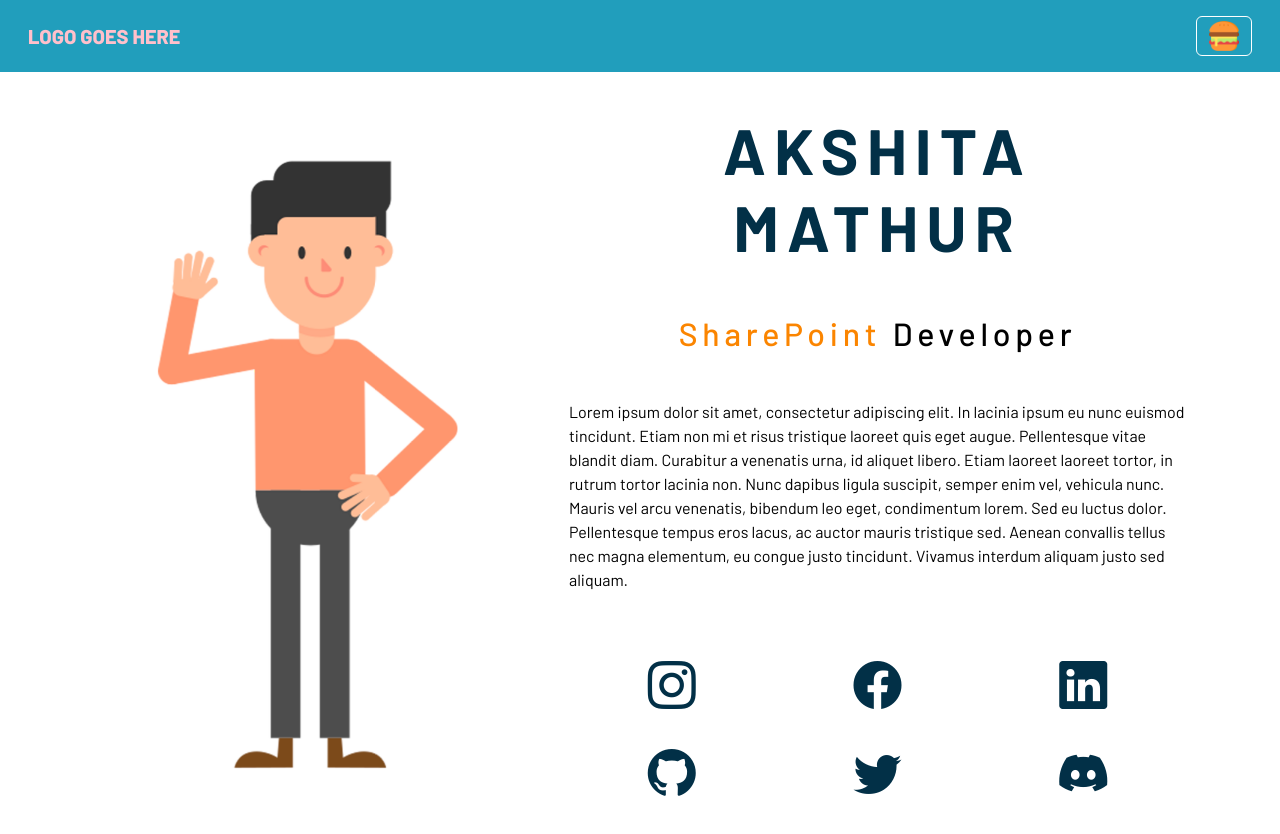
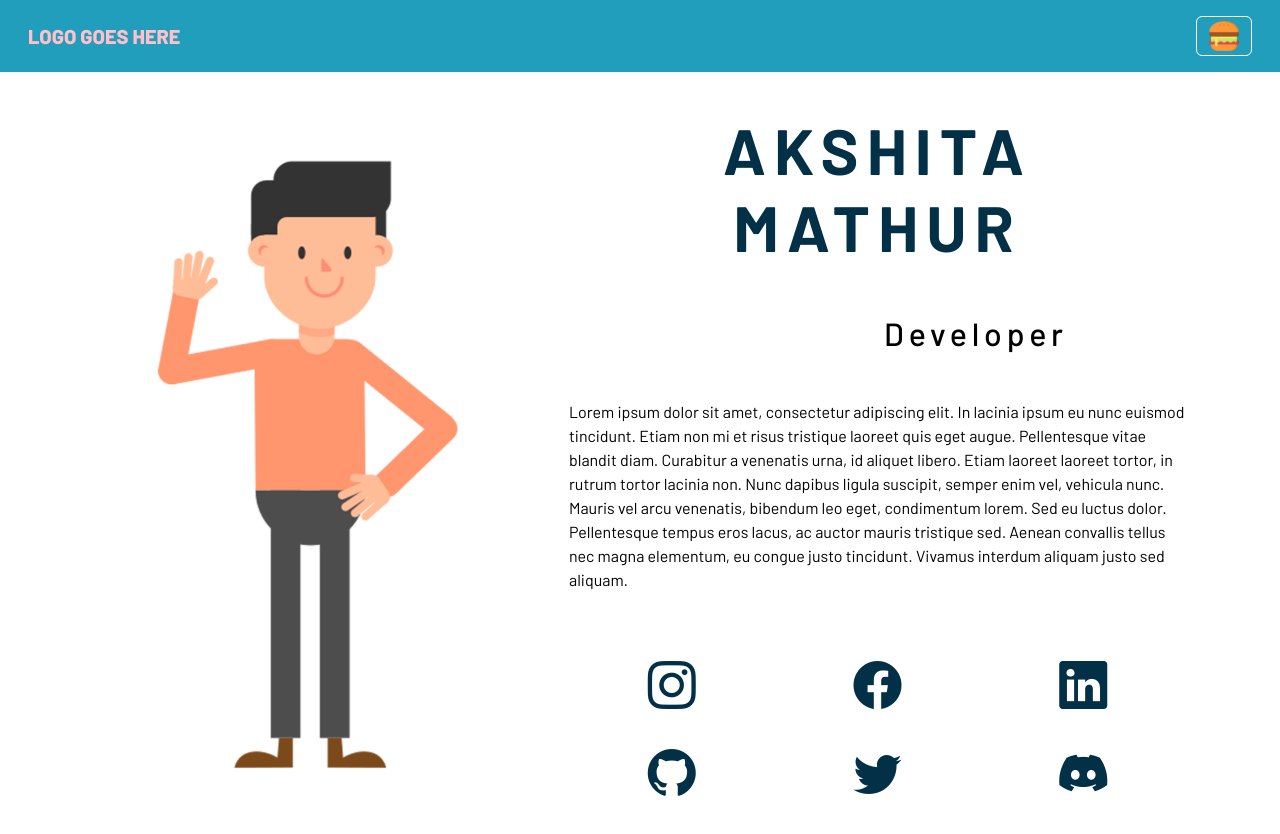
Before and after one commit to akshitamathur/myportfolio, a React (Vite) app: page / in a window 1280 px wide. Shown: the top 834 px of the page. Built offline with nearby package versions, Linux system fonts and the light colour scheme.

Commit message:
Title Update feature complete
- missing animations but updates lol

```diff
--- a/src/App.tsx
+++ b/src/App.tsx
@@ -1,18 +1,34 @@
-// import { useState } from "react";
+import { useState, useEffect } from "react";
 import Data from "./assets/json/resume.json";
 import "./assets/css/App.css";
 import Root from "./routes/root";
 import { Container, Row, Col, Image } from "react-bootstrap";
 import Socials from "./components/socials";
 
+
 function App() {
-  // const [count, setCount] = useState(0);
+
+  const [currentTitle, setCurrentTitle] = useState(0);
   const dataContent = Data.basics;
   const jobTitles = Data.basics.titles;
 
-  const element = jobTitles
-    .sort(() => Math.random() - Math.random())
-    .find(() => true);
+  // const element = jobTitles
+  //   .sort(() => Math.random() - Math.random())
+  //   .find(() => true);
+
+  // const titles=["Sharepoint", "Web", "FrontEnd", "Shopify", "vue", "React"];
+
+    useEffect(() => {
+        const intervalId = setInterval(() => {
+            const num = Math.floor(Math.random() * jobTitles.length);
+            setCurrentTitle(num);
+        }, 4000)
+
+        return () => clearInterval(intervalId);
+    }, [])
+
+
+
 
   return (
     <>
@@ -39,7 +55,8 @@ function App() {
           >
             <h1 className="h1Heading mb-5">{dataContent.name.toUpperCase()}</h1>
             <h3 className="title mb-5">
-              <span className="orange">{element?.name} </span>
+              {/* <span className="orange">{(element?.name)} </span> */}
+              {<span key={Math.random()} className="orange animate__animated animate__fadeIn animate__delay-3s">{jobTitles[currentTitle].name} </span>}
               Developer
             </h3>
             <p className="mb-5">{dataContent.summary}</p>
```
Also changed, not shown: 1 other file (tests, documents, lock files or other folders).
